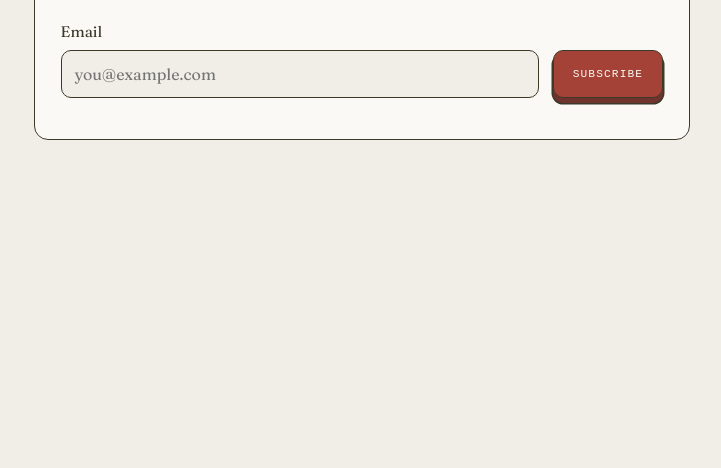
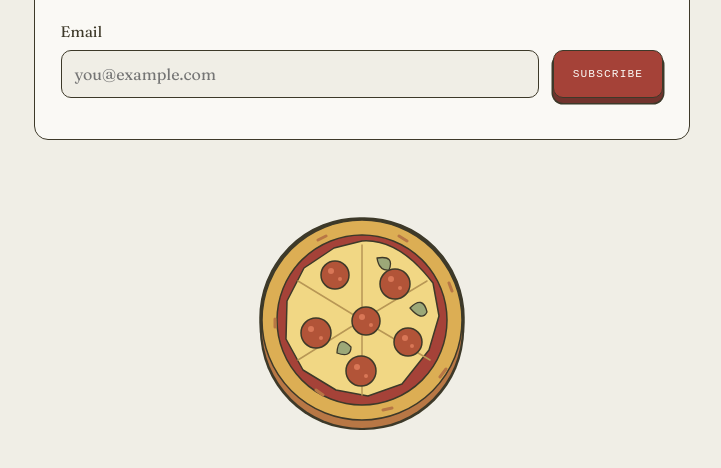
Before and after one commit to palash-taneja/palashtaneja.com, a website: page newsletter/index.html in a window 1280 px wide. Shown: the part 244-712 px from the top of the page, without its empty margins (278-999 px from the left). Drawn offline with Linux system fonts and the light colour scheme; a web font is replaced by a local one.

Commit message:
Add pizza illustration with bite animation on newsletter signup

```diff
--- a/newsletter/index.html
+++ b/newsletter/index.html
@@ -82,6 +82,8 @@
     .newsletter { margin: 0; }
     .newsletter h1 { font: 500 2.3rem/1.2 'Fraunces', Georgia, serif; margin-bottom: .5rem; letter-spacing: -.01em; }
     .newsletter .newsletter-aside { font-size: 1rem; font-weight: 300; color: #6B675C; margin-bottom: 1.5rem; }
+    .pizza { width: min(280px, 75vw); margin: 2.5rem auto 0; }
+    .pizza svg { display: block; width: 100%; height: auto; overflow: visible; }
     @media (max-width: 520px) { .container { padding: 2rem 1rem; } .newsletter h1 { font-size: 1.9rem; } }
   </style>
 </head>
@@ -104,6 +106,54 @@
         <noscript><p>Please enable JavaScript to subscribe.</p></noscript>
       </form>
     </section>
+    <figure class="pizza" aria-label="A pepperoni pizza that gets eaten when you subscribe">
+      <svg viewBox="0 0 280 280" aria-hidden="true">
+        <defs>
+          <mask id="pizza-mask" maskUnits="userSpaceOnUse" x="0" y="0" width="280" height="280">
+            <rect width="280" height="280" fill="white"/>
+            <g data-pizza-bites fill="black"></g>
+          </mask>
+          <filter id="pizza-outline" x="-10%" y="-10%" width="120%" height="120%" color-interpolation-filters="sRGB">
+            <feMorphology in="SourceAlpha" operator="dilate" radius="1.5" result="edge"/>
+            <feFlood flood-color="#3D3929"/>
+            <feComposite in2="edge" operator="in"/>
+            <feMerge><feMergeNode/><feMergeNode in="SourceGraphic"/></feMerge>
+          </filter>
+        </defs>
+        <g filter="url(#pizza-outline)">
+          <g mask="url(#pizza-mask)">
+            <circle cx="140" cy="148" r="100" fill="#B87745"/>
+            <circle cx="140" cy="140" r="100" fill="#DCAE54" stroke="#3D3929" stroke-width="1.5"/>
+            <circle cx="140" cy="140" r="85" fill="#A54238" stroke="#3D3929" stroke-width="1.5"/>
+            <path d="M140 61 C168 59 191 77 211 103 L217 136 207 170 180 204 146 216 114 210 81 190 64 159 65 121 82 88 112 68Z" fill="#F1D784" stroke="#3D3929" stroke-width="1.5" stroke-linejoin="round"/>
+            <g fill="none" stroke="#B89755" stroke-width="1.5" stroke-linecap="round">
+              <path d="M140 140 140 65 M140 140 205 101 M140 140 208 180 M140 140 140 215 M140 140 76 180 M140 140 76 101"/>
+            </g>
+            <g fill="#B25438" stroke="#3D3929" stroke-width="1.5">
+              <circle cx="113" cy="95" r="14"/><circle cx="173" cy="104" r="15"/>
+              <circle cx="94" cy="153" r="15"/><circle cx="144" cy="141" r="14"/>
+              <circle cx="186" cy="162" r="14"/><circle cx="139" cy="191" r="15"/>
+            </g>
+            <g fill="#D97757">
+              <circle cx="109" cy="91" r="3"/><circle cx="118" cy="99" r="2"/>
+              <circle cx="169" cy="99" r="3"/><circle cx="178" cy="108" r="2"/>
+              <circle cx="89" cy="149" r="3"/><circle cx="99" cy="158" r="2"/>
+              <circle cx="140" cy="137" r="3"/><circle cx="149" cy="145" r="2"/>
+              <circle cx="183" cy="158" r="3"/><circle cx="190" cy="166" r="2"/>
+              <circle cx="135" cy="187" r="3"/><circle cx="144" cy="196" r="2"/>
+            </g>
+            <g fill="#9CA878" stroke="#3D3929" stroke-width="1.3" stroke-linejoin="round">
+              <path d="M155 78 Q173 75 167 90 Q157 91 155 78Z"/>
+              <path d="M115 173 Q116 154 129 167 Q129 178 115 173Z"/>
+              <path d="M188 128 Q201 115 205 132 Q200 142 188 128Z"/>
+            </g>
+            <g fill="none" stroke="#B87745" stroke-width="3" stroke-linecap="round">
+              <path d="m96 60 8-4 m73 0 8 5 m42 42 3 8 m-6 78-6 8 m-48 31-9 2 m-60-15-7-5 m-41-63 0-8"/>
+            </g>
+          </g>
+        </g>
+      </svg>
+    </figure>
   </main>
   <script src="../public/newsletter.js" defer></script>
 </body>
--- a/public/newsletter.js
+++ b/public/newsletter.js
@@ -2,6 +2,30 @@
   const endpoint = ['localhost', '127.0.0.1'].includes(location.hostname)
     ? 'http://localhost:8787/subscribe'
     : 'https://palash-newsletter.tanejapalash.workers.dev/subscribe';
+  const bites = document.querySelector('[data-pizza-bites]');
+  async function eatPizza() {
+    if (!bites) return;
+    const reducedMotion = matchMedia('(prefers-reduced-motion: reduce)').matches;
+    const positions = [[219, 207], [152, 233], [77, 206], [42, 134], [79, 60]];
+    if (!reducedMotion) {
+      for (const [x, y] of [...positions, [145, 42], [216, 77], [234, 143], [140, 140]]) {
+        // Overlapping circles leave a scalloped, tooth-shaped bite in the silhouette.
+        for (const [dx, dy] of [[-19, -11], [18, -10], [0, 20]]) {
+          const circle = document.createElementNS('http://www.w3.org/2000/svg', 'circle');
+          circle.setAttribute('cx', x + dx);
+          circle.setAttribute('cy', y + dy);
+          circle.setAttribute('r', '40');
+          bites.append(circle);
+        }
+        await new Promise(resolve => setTimeout(resolve, 230));
+      }
+    }
+    const gone = document.createElementNS('http://www.w3.org/2000/svg', 'rect');
+    gone.setAttribute('width', '280');
+    gone.setAttribute('height', '280');
+    bites.append(gone);
+    bites.closest('figure').setAttribute('aria-hidden', 'true');
+  }
   document.querySelectorAll('[data-newsletter-form]').forEach(form => {
     const button = form.querySelector('button');
     const status = form.querySelector('[role="status"]');
@@ -12,6 +36,8 @@
       button.disabled = true;
       button.textContent = 'Joining…';
       status.textContent = '';
+      bites?.replaceChildren();
+      bites?.closest('figure').removeAttribute('aria-hidden');
       const email = form.elements.email.value.trim().toLowerCase();
       try {
         const response = await fetch(endpoint, {
@@ -22,7 +48,9 @@
         const result = await response.json();
         if (!response.ok) throw new Error(result.error || 'Please try again later.');
         status.textContent = `Thanks! Your signup for ${email} has been received.`;
+        button.textContent = 'Subscribed!';
         form.reset();
+        await eatPizza();
       } catch (error) {
         status.textContent = error.name === 'TypeError' || error.name === 'TimeoutError'
           ? 'Couldn’t reach the newsletter service. Please try again.' : error.message;
```
